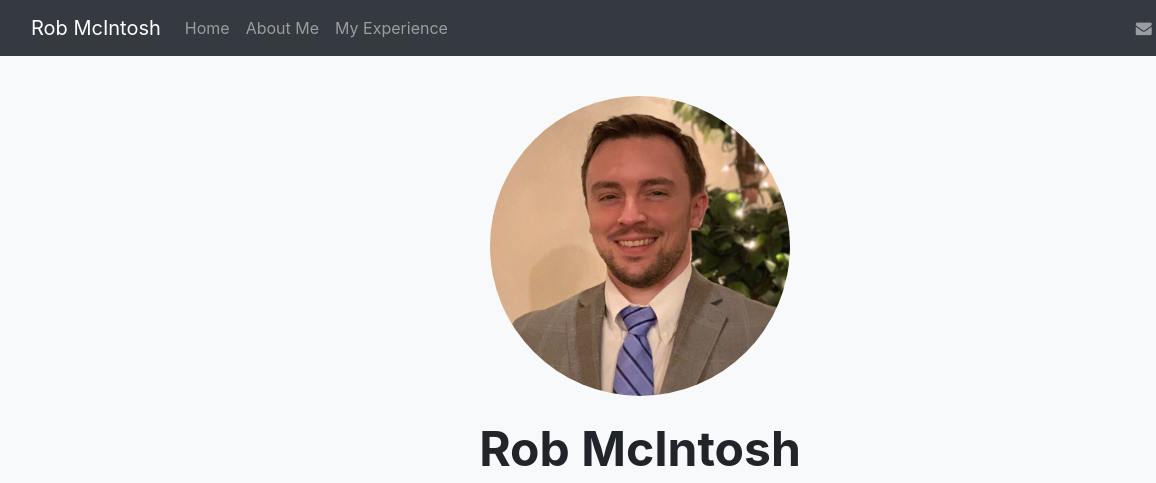
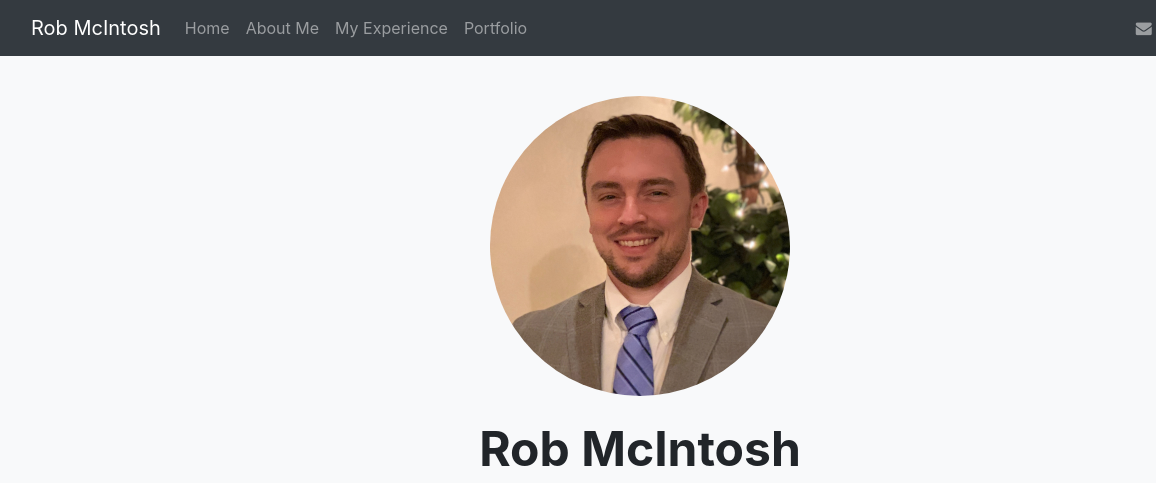
Before and after one commit to rgmcintosh/personal-website, a plain HTML site: page index.html in a window 1280 px wide. Shown: the top 483 px of the page, 0-1156 px from the left. Drawn offline with nearby package versions, Linux system fonts and the light colour scheme.

Commit message:
Update index.html

```diff
--- a/index.html
+++ b/index.html
@@ -54,7 +54,7 @@
           <li class="nav-item">
             <a class="nav-link" href="#experience">My Experience</a>
           </li>
-          <li class="nav-item" style="display: none;">
+          <li class="nav-item">
             <a class="nav-link" href="#portfolio">Portfolio</a>
           </li>
         </ul>
```
